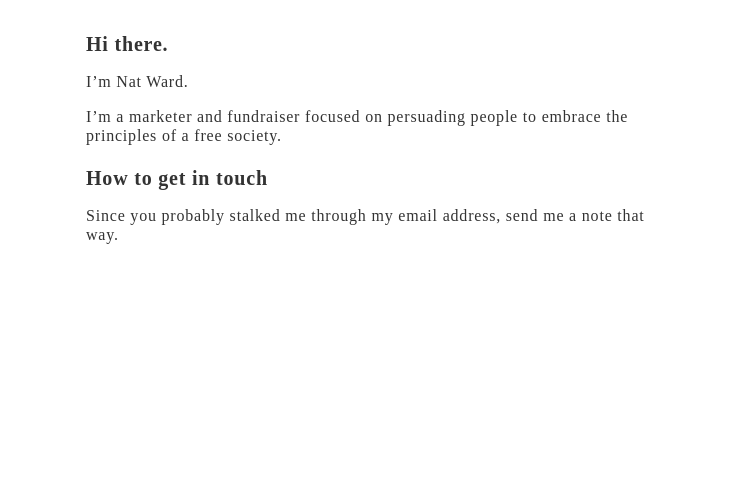
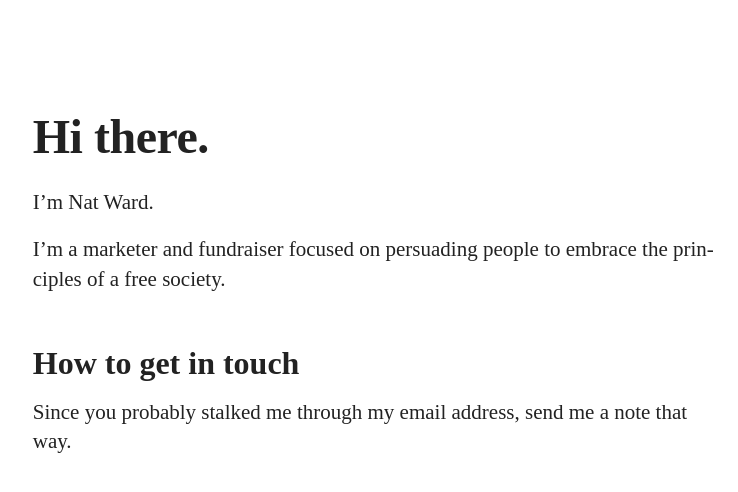
Before and after one commit to nathanielward/nwardnet, a Jekyll site: the page built from index.md, in a window 1280 px wide. Shown: the top 492 px of the page, without its empty margins (266-1004 px from the left). Built offline with Jekyll 4.4.1, drawn with Linux system fonts in a browser that asks for light colours; some web fonts are replaced.

Commit message:
Update default.html

```diff
--- a/_layouts/default.html
+++ b/_layouts/default.html
@@ -12,26 +12,65 @@
 		    @import url(https://fonts.googleapis.com/css?family=Merriweather:400,700);
 			@import url(https://fonts.googleapis.com/css?family=Source+Serif:400,700,300italic,300);
 
+			/* Practical Typography-inspired defaults:
+   - Start with font + size + line spacing + line length  [oai_citation:0‡Practical Typography](https://practicaltypography.com/body-text.html?utm_source=chatgpt.com)
+   - Web body size ~15–25px  [oai_citation:1‡Practical Typography](https://practicaltypography.com/point-size.html?utm_source=chatgpt.com)
+   - Line spacing ~120%–145%  [oai_citation:2‡Practical Typography](https://practicaltypography.com/line-spacing.html?utm_source=chatgpt.com)
+   - Line length ~45–90 chars  [oai_citation:3‡Practical Typography](https://practicaltypography.com/line-length.html?utm_source=chatgpt.com)
+   - Use space *between* paragraphs OR first-line indents (not both)  [oai_citation:4‡Practical Typography](https://practicaltypography.com/space-between-paragraphs.html?utm_source=chatgpt.com)
+   - Headings: emphasize with space above/below; prefer bold; don’t center  [oai_citation:5‡Practical Typography](https://practicaltypography.com/headings.html?utm_source=chatgpt.com)
+*/
+
+:root {
+  /* Responsive base size in the recommended range */
+  --text-size: clamp(16px, 1.2vw + 14px, 21px);
+  --line: 1.4;          /* 140% ≈ within 120–145% */
+  --measure: 65ch;      /* tends to land inside 45–90 chars for typical serif body */
+  --gap: 0.85em;        /* paragraph spacing (pick this OR indents) */
+}
+
 body {
-				margin: 0px auto;
-				max-width: 40em;
-				font-size: 1em;
-				line-height: 120%;
-				letter-spacing: 0.05em;
-				font-family: Charter,'Source Serif', Times New Roman, Serif;
-				color: #333;
+  font-family: Charter, "Source Serif", "Times New Roman", Times, serif;
+  font-size: var(--text-size);
+  line-height: var(--line);
+  font-kerning: normal;
+  font-feature-settings: "kern" 1, "liga" 1;
+  text-rendering: optimizeLegibility;
+
+  /* Keep lines from getting too long */
+  max-width: var(--measure);
+  margin: 0 auto;
+  padding: clamp(16px, 3vw, 32px);
+
+  /* Default to left-aligned (avoids needing justified-text hyphenation rules) */
+  text-align: left;
+  hyphens: auto;
+	color: #222;
 }
-			div {
-				margin: 2em;
+
+p {
+  margin: 0 0 var(--gap) 0;
 }
+
+/* Headings: space does most of the work; bold is optional but effective */
 h1, h2 {
   font-weight: 700;
-				font-size: 1.25em;
-				line-height:120%;
+  line-height: 1.15;
+  margin: 1.6em 0 0.5em;
+}
+
+h1 {
+  font-size: clamp(2rem, 2.2vw + 1.4rem, 3rem);
+  letter-spacing: -0.01em;
 }
 
 h2 {
-				margin-top: 1em;
+  font-size: clamp(1.4rem, 1.4vw + 1.1rem, 2rem);
+}
+
+/* Tighter “hug” between heading and its first paragraph */
+h1 + p, h2 + p {
+  margin-top: 0;
 }
 			a {
 				color: #FF9000;
```
Lines whose indentation alone changed are shown as unchanged.
